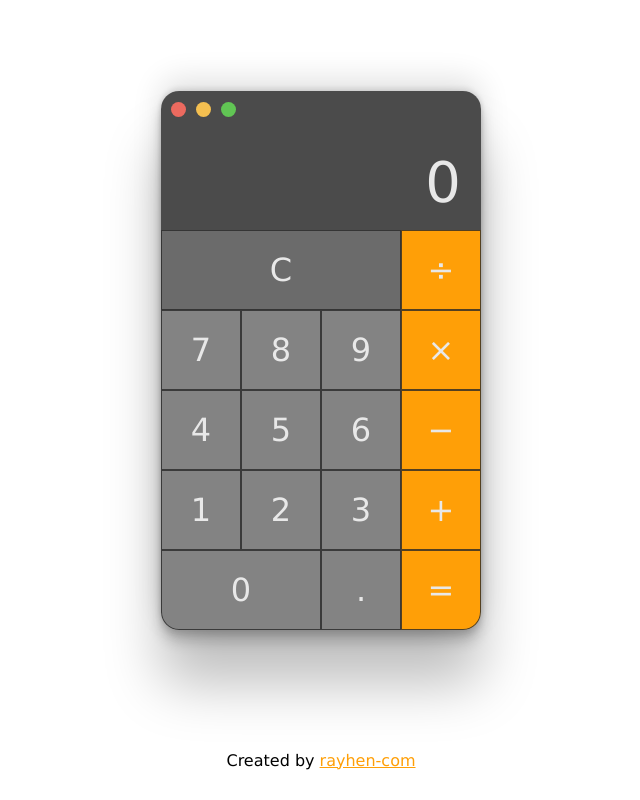
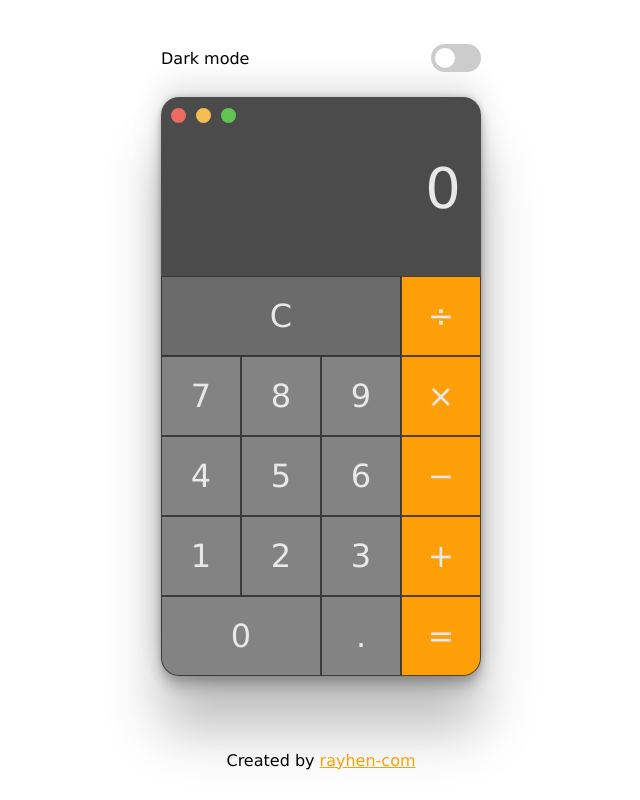
Before and after one commit to rayhen-com/calculator, a plain HTML site: page index.html in a window 1280 px wide. Shown: the whole page, without its empty margins (319-959 px from the left). Drawn offline with Linux system fonts and the light colour scheme.

Commit message:
Add dark mode

```diff
--- a/index.html
+++ b/index.html
@@ -10,6 +10,15 @@
 <body>
 
     <div id="container">
+
+        <div id="dark-mode-container">
+            <span id="dark-mode-text">Dark mode</span>
+            <label id="dark-mode-button" class="switch">
+                <input type="checkbox">
+                <span class="slider round"></span>
+            </label>
+        </div>
+
         <div id="calculator">
             <div id="traffic-light">
                 <button id="red-button"></button>
@@ -52,7 +61,7 @@
     </div>
 
     <div id="footer">
-        <div id="footer-content" style="color: #000000;">
+        <div id="footer-content">
             Created by
             <a href="https://github.com/rayhen-com" target="_blank" style="color: #FF9F07;">
                 rayhen-com
--- a/main.js
+++ b/main.js
@@ -9,6 +9,7 @@ let display = document.getElementById('display');
 let clear = document.getElementById('clear');
 let buttons = document.querySelectorAll('.button-row > button');
 let operatorButtons = document.querySelectorAll('.operator');
+let darkModeButton = document.getElementById('dark-mode-button');
 
 // Operator functions
     // Addition
@@ -127,3 +128,11 @@ for (let i = 0; i < buttons.length; i++) {
 
     });
 };
+
+// Dark mode toggle switch
+darkModeButton.addEventListener('change', function() {
+    document.body.classList.toggle('dark-mode');
+    document.getElementById('dark-mode-text').classList.toggle('dark-mode');
+    document.getElementById('footer-content').classList.toggle('dark-mode');
+    document.getElementById('calculator').classList.toggle('calculator-dark-mode-border');
+});
--- a/style.css
+++ b/style.css
@@ -1,8 +1,6 @@
 * {
     font-family: Verdana, Geneva, Tahoma, sans-serif;
     font-weight: normal;
-    box-sizing: border-box;
-    color: rgb(232, 232, 232);
 }
 
 body {
@@ -11,7 +9,6 @@ body {
     display: flex;
     flex-direction: column;
     align-items: center;
-    /* background-color: #000000; */
     height: 100%;
 }
 
@@ -29,12 +26,19 @@ body {
     border-radius: 18px;
 }
 
+.calculator-dark-mode-border {
+    border: 1px solid rgb(69, 69, 69);
+    margin: -1px;
+}
+
 #display {
     display: flex;
     justify-content: right;
     height: 100px;
     font-size: 3.5rem;
     padding: 20px;
+    color: rgb(232, 232, 232);
+    overflow: auto;
 }
 
 button {
@@ -43,6 +47,7 @@ button {
     border: solid 1px rgba(40, 40, 40, 0.8);
     height: 5rem;
     font-size: 2rem;
+    color: rgb(232, 232, 232);
 }
 
 .button-row {
@@ -138,3 +143,83 @@ button#clear:active:hover{
 button.number:active:hover {
     background-color: rgba(176, 176, 176, 0.8);
 }
+
+.dark-mode {
+    background-color: #000000;
+    color: white;
+}
+
+#dark-mode-container {
+    display: flex;
+    justify-content: space-between;
+    gap: 10px;
+    margin-bottom: 25px;
+}
+
+#dark-mode-text {
+    margin: 0;
+    padding: 0;
+    display: flex;
+    align-items: center;
+}
+
+/* Dark mode toggle button */
+.switch {
+    position: relative;
+    display: inline-block;
+    width: 50px;
+    height: 28px;
+  }
+
+  .switch input {
+    opacity: 0;
+    width: 0;
+    height: 0;
+  }
+
+  .slider {
+    position: absolute;
+    cursor: pointer;
+    top: 0;
+    left: 0;
+    right: 0;
+    bottom: 0;
+    background-color: #ccc;
+    -webkit-transition: .4s;
+    transition: .4s;
+  }
+
+  .slider:before {
+    position: absolute;
+    content: "";
+    height: 20px;
+    width: 20px;
+    left: 4px;
+    bottom: 4px;
+    background-color: white;
+    -webkit-transition: .4s;
+    transition: .4s;
+  }
+
+  input:checked + .slider {
+    background-color: #2196F3;
+  }
+
+  input:focus + .slider {
+    box-shadow: 0 0 1px #2196F3;
+  }
+
+  input:checked + .slider:before {
+    -webkit-transform: translateX(22px);
+    -ms-transform: translateX(22px);
+    transform: translateX(22px);
+  }
+
+  /* Rounded sliders */
+  .slider.round {
+    border-radius: 34px;
+  }
+
+  .slider.round:before {
+    border-radius: 50%;
+  }
```
Also changed, not shown: 1 other file.
